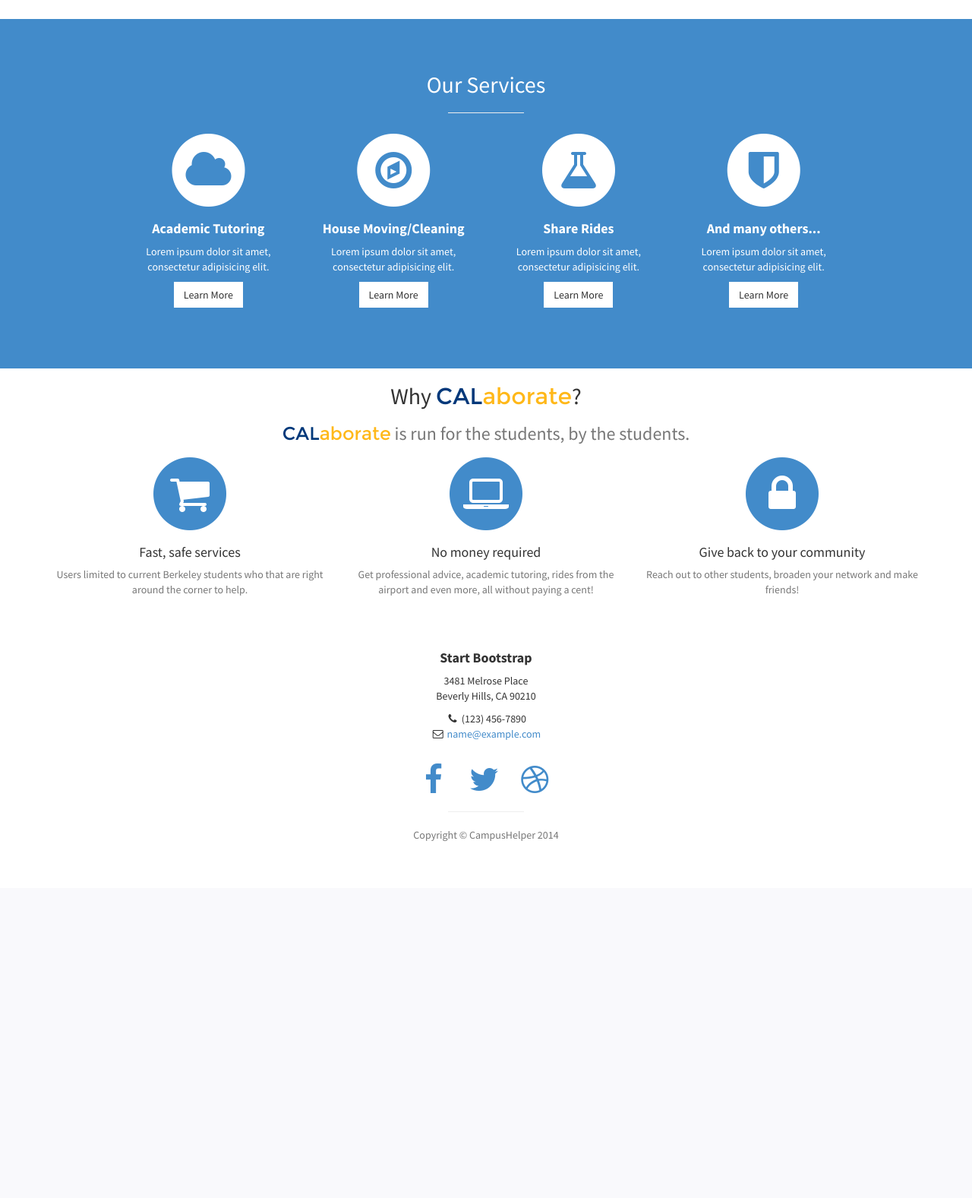
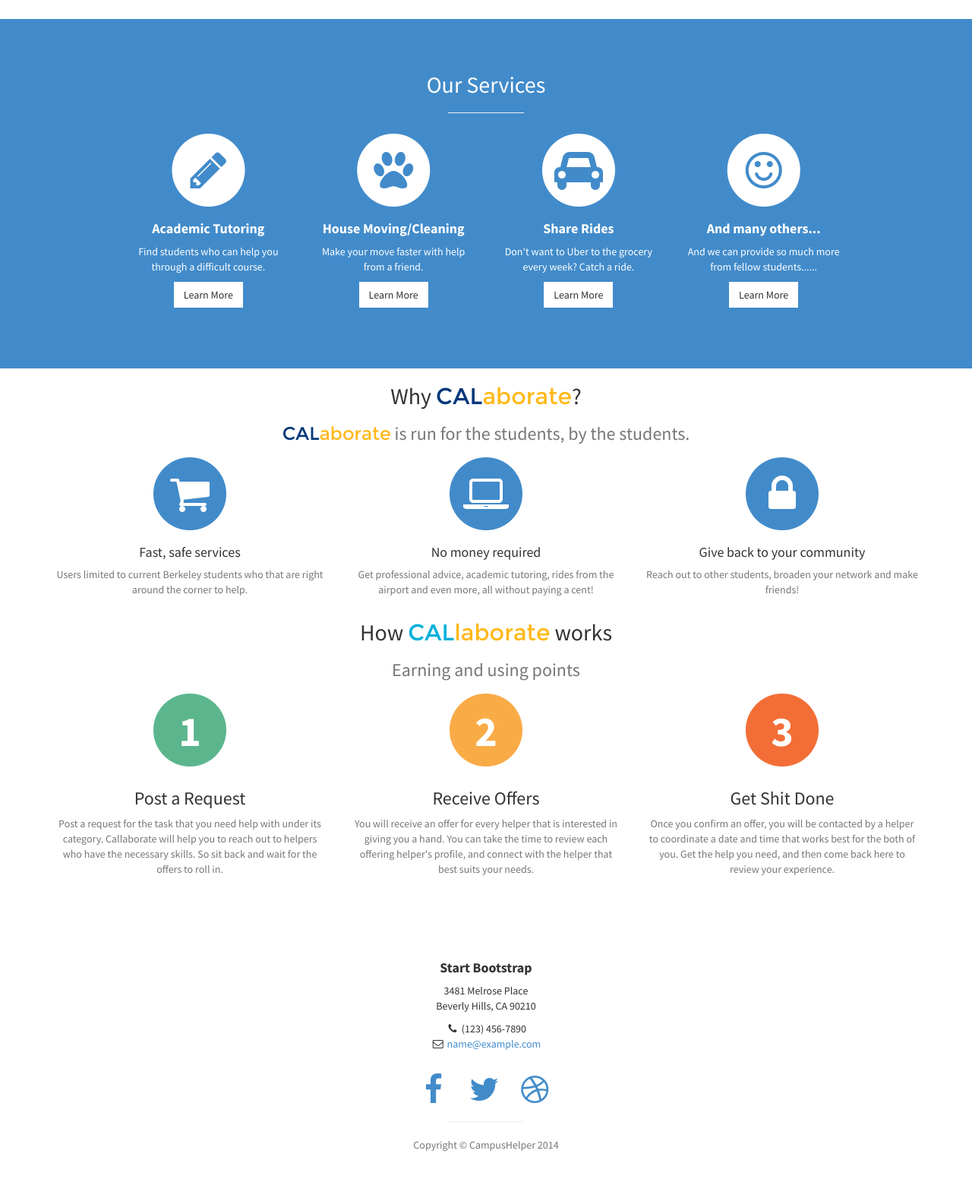
Before and after one commit to kayhuynh/CampusHelper, a Django app: page / in a window 1280 px wide. Shown: the part 1040-2617 px from the top of the page at 76% size. Before the commit the page ends 2147 px from the top, so only its background shows below. Run offline with Django 3.2, Linux system fonts and the light colour scheme; parts of the project's set-up code (start-up, migrations or seed data) failed here and were passed over; some libraries are stand-ins or nearby versions.

Commit message:
Overhauled homepage, changed icons and texts

```diff
--- a/CampusHelperApp/templates/index.html
+++ b/CampusHelperApp/templates/index.html
@@ -78,6 +78,7 @@
         <div class="container">
             <div class="row text-center">
                 <div class="col-lg-10 col-lg-offset-1">
+
                     <h2>Our Services</h2>
                     <hr class="small">
                     <div class="row">
@@ -85,12 +86,12 @@
                             <div class="service-item">
                                 <span class="fa-stack fa-4x">
                                 <i class="fa fa-circle fa-stack-2x"></i>
-                                <i class="fa fa-cloud fa-stack-1x text-primary"></i>
+                                <i class="fa fa-pencil fa-stack-1x text-primary"></i>
                             </span>
                                 <h4>
                                     <strong>Academic Tutoring</strong>
                                 </h4>
-                                <p>Lorem ipsum dolor sit amet, consectetur adipisicing elit.</p>
+                                <p>Find students who can help you through a difficult course.</p>
                                 <a href="#" class="btn btn-light">Learn More</a>
                             </div>
                         </div>
@@ -98,12 +99,25 @@
                             <div class="service-item">
                                 <span class="fa-stack fa-4x">
                                 <i class="fa fa-circle fa-stack-2x"></i>
-                                <i class="fa fa-compass fa-stack-1x text-primary"></i>
+                                <i class="fa fa-paw fa-stack-1x text-primary"></i>
                             </span>
                                 <h4>
                                     <strong>House Moving/Cleaning</strong>
                                 </h4>
-                                <p>Lorem ipsum dolor sit amet, consectetur adipisicing elit.</p>
+                                <p>Make your move faster with help from a friend.</p>
+                                <div class="btn btn-light learn-more">Learn More</div>
+                            </div>
+                        </div>
+                        <div class="col-md-3 col-sm-6">
+                            <div class="service-item">
+                                <span class="fa-stack fa-4x">
+                                <i class="fa fa-circle fa-stack-2x"></i>
+                                <i class="fa fa-car fa-stack-1x text-primary"></i>
+                            </span>
+                                <h4>
+                                    <strong>Share Rides</strong>
+                                </h4>
+                                <p>Don't want to Uber to the grocery every week? Catch a ride.</p>
                                 <a href="#" class="btn btn-light">Learn More</a>
                             </div>
                         </div>
@@ -111,25 +125,12 @@
                             <div class="service-item">
                                 <span class="fa-stack fa-4x">
                                 <i class="fa fa-circle fa-stack-2x"></i>
-                                <i class="fa fa-flask fa-stack-1x text-primary"></i>
-                            </span>
-                                <h4>
-                                    <strong>Share Rides</strong>
-                                </h4>
-                                <p>Lorem ipsum dolor sit amet, consectetur adipisicing elit.</p>
-                                <a href="#" class="btn btn-light">Learn More</a>
-                            </div>
-                        </div>
-                        <div class="col-md-3 col-sm-6">
-                            <div class="service-item">
-                                <span class="fa-stack fa-4x">
-                                <i class="fa fa-circle fa-stack-2x"></i>
-                                <i class="fa fa-shield fa-stack-1x text-primary"></i>
+                                <i class="fa fa-smile-o fa-stack-1x text-primary"></i>
                             </span>
                                 <h4>
                                     <strong>And many others...</strong>
                                 </h4>
-                                <p>Lorem ipsum dolor sit amet, consectetur adipisicing elit.</p>
+                                <p>And we can provide so much more from fellow students......</p>
                                 <a href="#" class="btn btn-light">Learn More</a>
                             </div>
                         </div>
@@ -176,6 +177,54 @@
                     </span>
                     <h4 class="why-heading">Give back to your community</h4>
                     <p class="text-muted">Reach out to other students, broaden your network and make friends!</p>
+                </div>
+            </div>
+        </div>
+    </section>
+
+    <!-- How it works secion -->
+    <section id="how" class="how">
+        <div class="container">
+            <div class="row">
+                <div class="col-lg-12 text-center">
+                    <h2 class="section-heading">How  <font class="logo" color="00B0DA">CAL</font><font class="logo" color="ffb819">laborate</font>  works</h2>
+                    <h3 class="section-subheading text-muted">Earning and using points</h3>
+                </div>
+            </div>
+            <div class="row text-center">
+                <div class="col-md-4">
+                    <span class="fa-stack fa-4x">
+              <font color="#5bb68d">
+                        <i class="fa fa-circle fa-stack-2x"></i>
+              </font>
+            <strong class="fa-stack-1x"><font color="#FFFFFF">1</font></strong>
+            <!-- <i class="fa fa-copyright fa-stack-1x fa-inverse"></i> -->
+                    </span>
+                    <h3 class="why-heading">Post a Request</h3>
+                    <p class="text-muted">
+              Post a request for the task that you need help with under its category. Callaborate will help you to reach out to helpers who have the necessary skills. So sit back and wait for the offers to roll in. <!-- You get 100 points just for signing up! After those first 100, you get new points by contributing to the community. The more you contribute, the more you earn. For now, sit back and -->
+            </p>
+                </div>
+                <div class="col-md-4">
+                    <span class="fa-stack fa-4x">
+              <font color="#f9ab46">
+                        <i class="fa fa-circle fa-stack-2x"></i>
+              </font>
+            <strong class="fa-stack-1x"><font color="#FFFFFF">2</font></strong>
+                    </span>
+                    <h3 class="why-heading">Receive Offers</h3>
+                    <p class="text-muted">
+              You will receive an offer for every helper that is interested in giving you a hand. You can take the time to review each offering helper's profile, and connect with the helper that best suits your needs. </p>
+                </div>
+                <div class="col-md-4">
+                    <span class="fa-stack fa-4x">
+              <font color="#f36e36">
+                        <i class="fa fa-circle fa-stack-2x"></i>
+              </font>
+            <strong class="fa-stack-1x"><font color="#FFFFFF">3</font></strong>
+                    </span>
+                    <h3 class="why-heading">Get Shit Done</h3>
+                    <p class="text-muted">Once you confirm an offer, you will be contacted by a helper to coordinate a date and time that works best for the both of you. Get the help you need, and then come back here to review your experience.</p>
                 </div>
             </div>
         </div>
```
Also changed, not shown: CampusHelperApp/migrations/0007_auto_20141106_2238.py (added), db.sqlite3.
